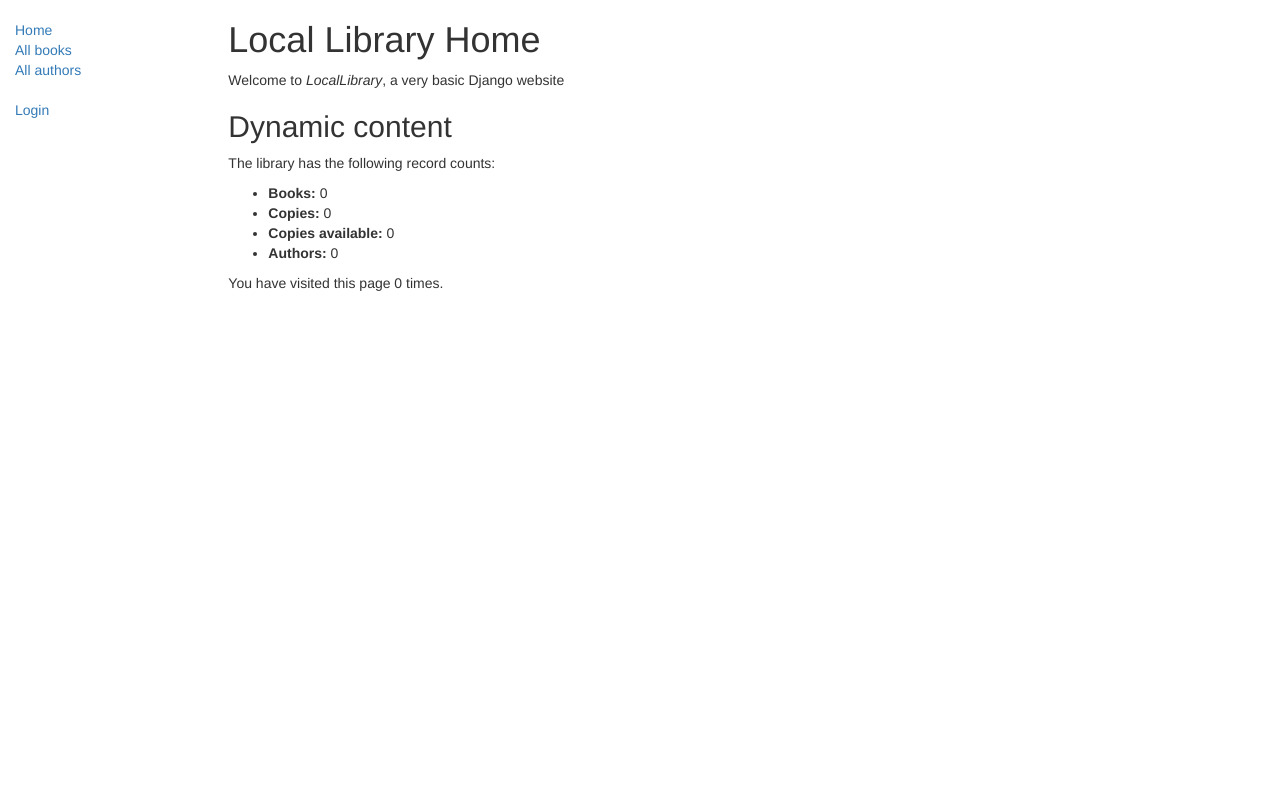
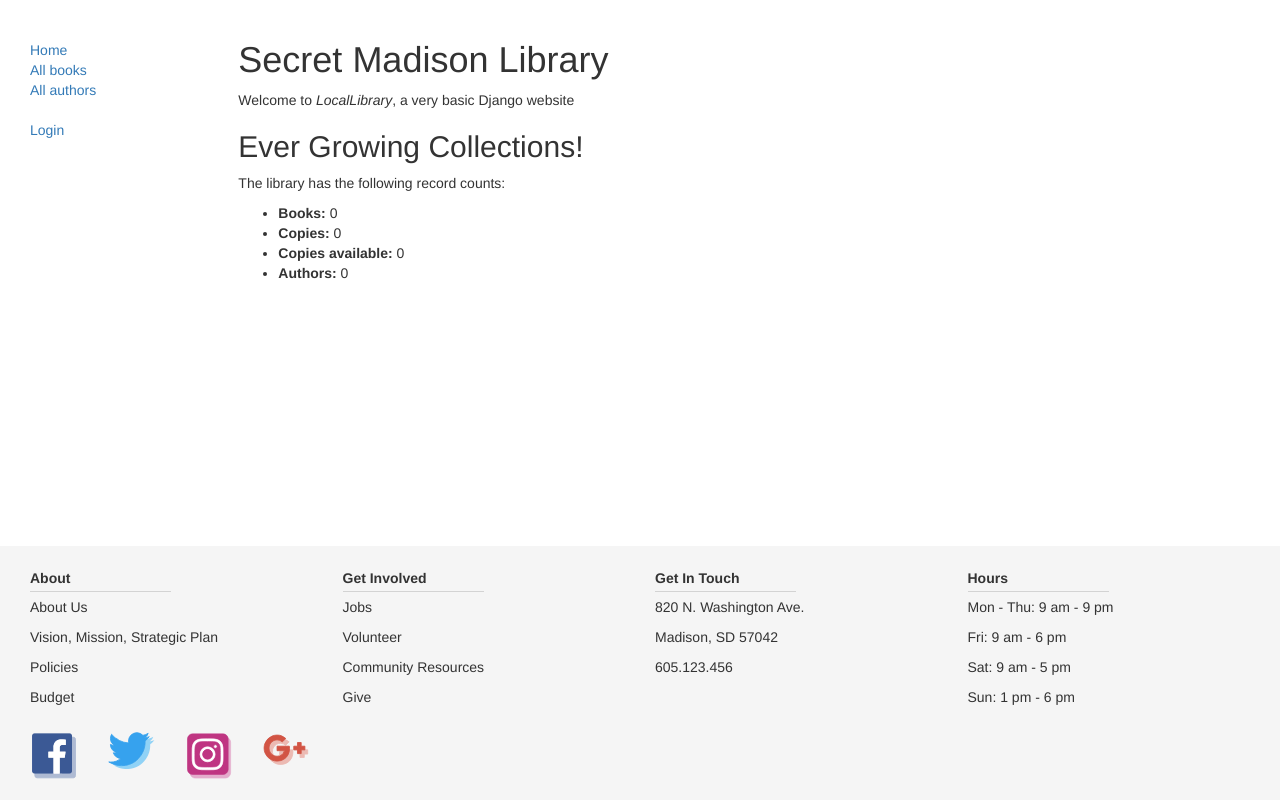
Before and after one commit to bjhamer/local_library, a Django app: page /catalog/ in a window 1280 px wide. Run offline with Django 3.2, Linux system fonts and the light colour scheme; data that the repository does not hold is empty; some libraries are stand-ins or nearby versions.

Commit message:
Adding fake real text

```diff
--- a/catalog/static/css/styles.css
+++ b/catalog/static/css/styles.css
@@ -1,5 +1,54 @@
+html {
+    position: relative;
+    min-height: 100%;
+}
+
+body {
+    margin-bottom: auto;
+}
+
 .sidebar-nav {
     margin-top: 20px;
     padding: 0;
     list-style: none;
 }
+
+.footer {
+    position: absolute;
+    bottom: 0;
+    width: 100%;
+    height: auto;
+    background-color: #f5f5f5;
+}
+
+.footer h5 {
+    width: calc(100% / 2);
+    font-weight: bold;
+    border-bottom: 1px lightgray solid;
+}
+
+.footer h5, .footer p {
+    margin: 0;
+    padding: 5px 0 5px 0;
+}
+
+.footer p {
+    font-weight: lighter;
+}
+
+.social-media {
+    margin: 25%;
+}
+
+.social-media .col-sm-4 {
+    width: auto;
+}
+
+.footer > .container-fluid {
+    padding-right: 15px;
+    padding-left: 15px;
+}
+
+.container-fluid .row {
+    margin: 20px 0;
+}
--- a/catalog/templates/base_generic.html
+++ b/catalog/templates/base_generic.html
@@ -14,6 +14,8 @@
   <link rel="stylesheet" href="{% static 'css/styles.css' %}">
 </head>
 <body>
+
+
 
 <div class="container-fluid">
 
@@ -74,5 +76,53 @@
 </div>
 
 </div>
+
+<footer class="footer">
+  <div class="container-fluid">
+    <div class="row">
+      <div class="col-sm-3">
+        <h5>About</h5>
+        <p>About Us</p>
+        <p>Vision, Mission, Strategic Plan</p>
+        <p>Policies</p>
+        <p>Budget</p>
+      </div>
+      <div class="col-sm-3">
+          <h5>Get Involved</h5>
+          <p>Jobs</p>
+          <p>Volunteer</p>
+          <p>Community Resources</p>
+          <p>Give</p>
+      </div>
+      <div class="col-sm-3">
+        <h5>Get In Touch</h5>
+        <p>820 N. Washington Ave.</p>
+        <p>Madison, SD 57042</p>
+        <p>605.123.456</p>
+      </div>
+      <div class="col-sm-3">
+        <h5>Hours</h5>
+        <p>Mon - Thu: 9 am - 9 pm</p>
+        <p>Fri: 9 am - 6 pm</p>
+        <p>Sat: 9 am - 5 pm</p>
+        <p>Sun: 1 pm - 6 pm</p>
+      </div>
+    </div>
+    <div class="row social-media">
+      <div class="col-sm-4">
+        <img alt="Facebook" src="../static/images/if_Social_Icons-07_2024248.png" />
+      </div>
+      <div class="col-sm-4">
+          <img alt="Twitter" src="../static/images/if_Social_Icons-01_2024257.png" />
+      </div>
+      <div class="col-sm-4">
+          <img alt="Instagram" src="../static/images/if_Social_Icons-04_2024255.png" />
+      </div>
+      <div class="col-sm-4">
+          <img alt="Google+" src="../static/images/if_Social_Icons-02_2024256.png" />
+      </div>
+    </div>
+  </div>
+</footer>
 </body>
 </html>
--- a/catalog/templates/index.html
+++ b/catalog/templates/index.html
@@ -1,12 +1,12 @@
 {% extends "base_generic.html" %}
 
 {% block content %}
-<h1>Local Library Home</h1>
+<h1>Secret Madison Library</h1>
 
 <p>Welcome to <em>LocalLibrary</em>, a very basic Django website</p>
 
 
-<h2>Dynamic content</h2>
+<h2>Ever Growing Collections!</h2>
 
 <p>The library has the following record counts:</p>
 <ul>
@@ -16,7 +16,4 @@
 <li><strong>Authors:</strong> {{ num_authors }}</li>
 </ul>
 
-
-You have visited this page {{ num_visits }} times.
-
 {% endblock %}
```
Also changed, not shown: catalog/static/images/if_Social_Icons-01_2024257.png (added), catalog/static/images/if_Social_Icons-02_2024256.png (added), catalog/static/images/if_Social_Icons-04_2024255.png (added), catalog/static/images/if_Social_Icons-07_2024248.png (added).
